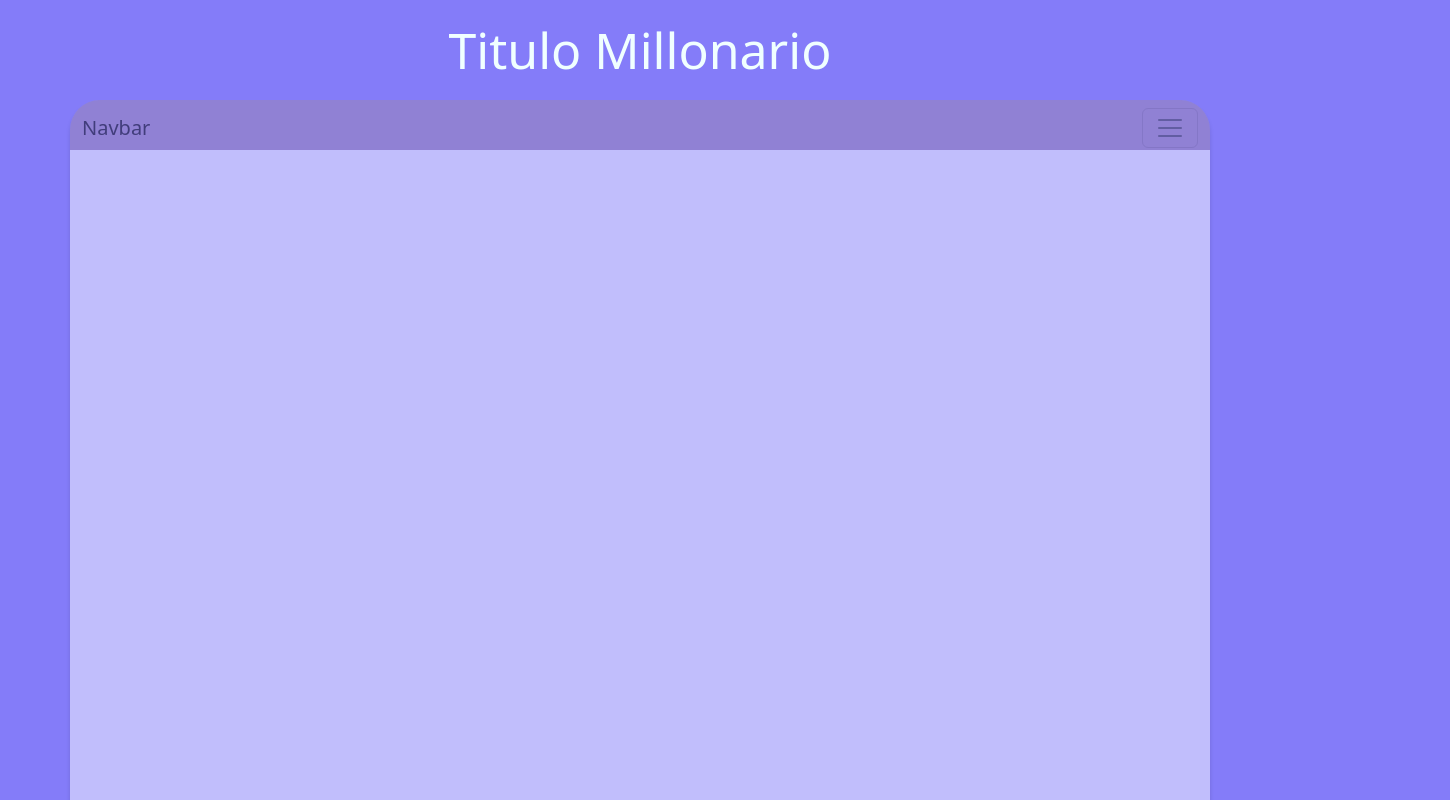
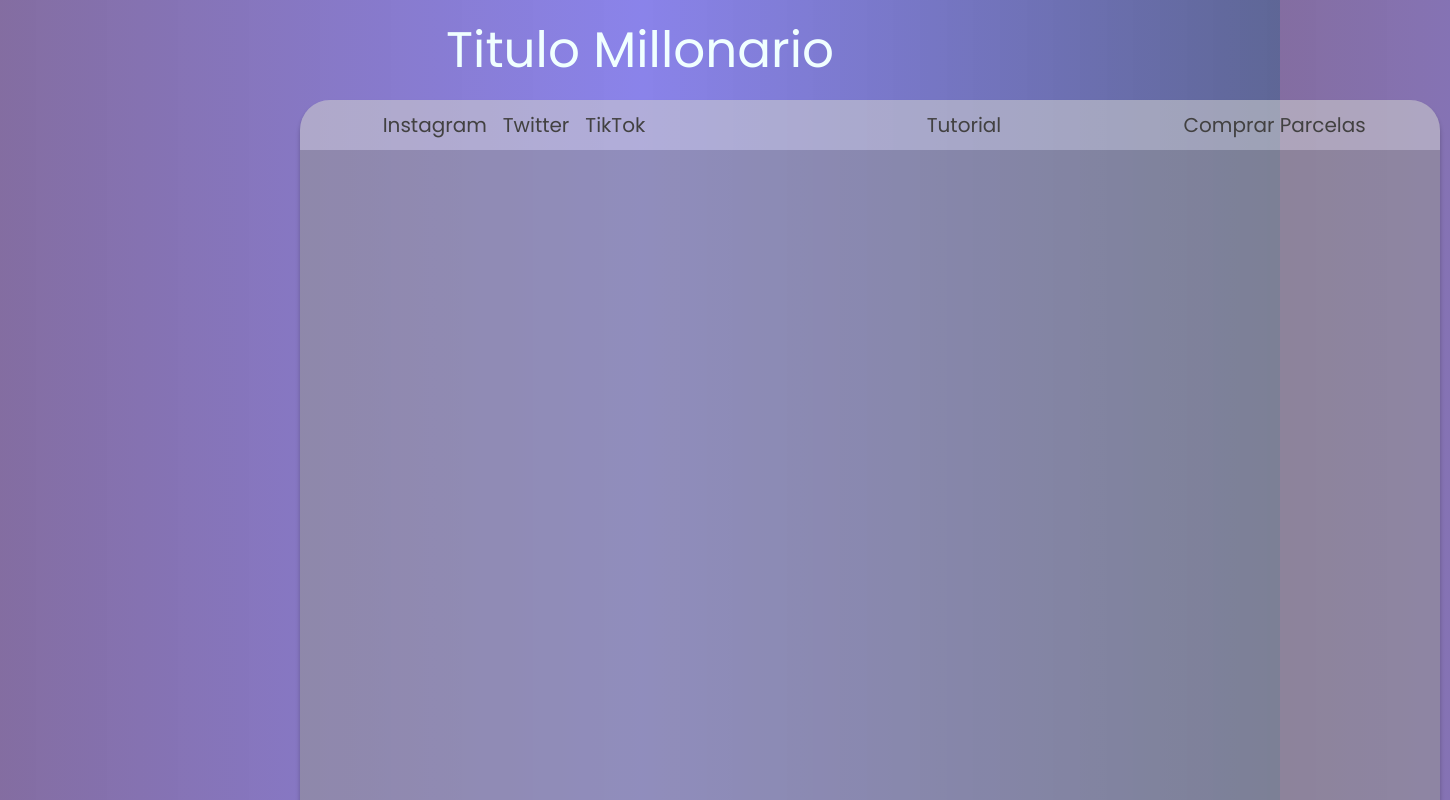
Before and after one commit to shustersworld/parcelProject, an Angular app: page / in a window 1280 px wide. Shown: the top 800 px of the page, 1450 px wide, since content can reach past the window. Built offline with nearby package versions, Linux system fonts and the light colour scheme.

Commit message:
feat: starligth y background

```diff
--- a/src/app/shared/estructura-base/estructura-base.component.html
+++ b/src/app/shared/estructura-base/estructura-base.component.html
@@ -2,32 +2,178 @@
     <h1 class="titulo">Titulo Millonario</h1>
 </div>
 <div class="principal container-xl d-block float-none">
-    <div class="header container-fluid">
+   <div class="header container-fluid">
         <nav class="navbar container-fluid navbar-collapse-none  d-block">
             <div class="barra container-fluid ">
-              <a class="navbar-brand" href="#">Navbar</a>
-              <button class="navbar-toggler" type="button" data-bs-toggle="collapse" data-bs-target="#navbarNav" aria-controls="navbarNav" aria-expanded="false" aria-label="Toggle navigation">
-                <span class="navbar-toggler-icon"></span>
-              </button>
-              <div class="collapse navbar-collapse" id="navbarNav">
-                <ul class="navbar-nav">
-                  <li class="nav-item">
-                    <a class="nav-link active" aria-current="page" href="#">Home</a>
-                  </li>
-                  <li class="nav-item">
-                    <a class="nav-link" href="#">Features</a>
-                  </li>
-                  <li class="nav-item">
-                    <a class="nav-link" href="#">Pricing</a>
-                  </li>
-                  <li class="nav-item">
-                    <a class="nav-link disabled">Disabled</a>
-                  </li>
-                </ul>
+              <div class="opciones container-sm">
+                <a class="navbar-brand" aria-current="page" href="#">Instagram</a>
+                <a class="navbar-brand" aria-current="page" href="#">Twitter</a>
+                <a class="navbar-brand" aria-current="page" href="#">TikTok</a>
+              </div>
+              <div class="tutorial container-sm">
+                <a class="navbar-brand" aria-current="page" href="#">Tutorial</a>
+              </div>
+              <div class="compra container-sm">
+                <a class="navbar-brand" aria-current="page" href="#">Comprar Parcelas</a>
               </div>
             </div>
           </nav>
     </div>
     <div class="plantilla"></div>
-    <div class="footer"> Instagram | Twitter | TikTok  | PornHub  |  Todos los derechos reservados por @mishuevos123</div>
+    <div class="footer"> Todos los derechos reservados por @mishuevos123</div>
 </div>
+<div class="starlight">
+  <div class="ligths">
+    <span style="--i:11;"></span>
+    <span style="--i:12;"></span>
+    <span style="--i:24;"></span>
+    <span style="--i:10;"></span>
+    <span style="--i:14;"></span>
+    <span style="--i:23;"></span>
+    <span style="--i:18;"></span>
+    <span style="--i:16;"></span>
+    <span style="--i:19;"></span>
+    <span style="--i:20;"></span>
+    <span style="--i:22;"></span>
+    <span style="--i:25;"></span>
+    <span style="--i:18;"></span>
+    <span style="--i:21;"></span>
+    <span style="--i:15;"></span>
+    <span style="--i:13;"></span>
+    <span style="--i:26;"></span>
+    <span style="--i:17;"></span>
+    <span style="--i:13;"></span>
+    <span style="--i:28;"></span>
+    <span style="--i:11;"></span>
+    <span style="--i:12;"></span>
+    <span style="--i:24;"></span>
+    <span style="--i:10;"></span>
+    <span style="--i:14;"></span>
+    <span style="--i:23;"></span>
+    <span style="--i:18;"></span>
+    <span style="--i:16;"></span>
+    <span style="--i:19;"></span>
+    <span style="--i:20;"></span>
+    <span style="--i:22;"></span>
+    <span style="--i:25;"></span>
+    <span style="--i:18;"></span>
+    <span style="--i:21;"></span>
+    <span style="--i:15;"></span>
+    <span style="--i:13;"></span>
+    <span style="--i:26;"></span>
+    <span style="--i:17;"></span>
+    <span style="--i:13;"></span>
+    <span style="--i:28;"></span>
+    <span style="--i:11;"></span>
+    <span style="--i:12;"></span>
+    <span style="--i:24;"></span>
+    <span style="--i:10;"></span>
+    <span style="--i:14;"></span>
+    <span style="--i:23;"></span>
+    <span style="--i:18;"></span>
+    <span style="--i:16;"></span>
+    <span style="--i:19;"></span>
+    <span style="--i:20;"></span>
+    <span style="--i:22;"></span>
+    <span style="--i:25;"></span>
+    <span style="--i:18;"></span>
+    <span style="--i:21;"></span>
+    <span style="--i:15;"></span>
+    <span style="--i:13;"></span>
+    <span style="--i:26;"></span>
+    <span style="--i:17;"></span>
+    <span style="--i:13;"></span>
+    <span style="--i:28;"></span>
+    <span style="--i:11;"></span>
+    <span style="--i:12;"></span>
+    <span style="--i:24;"></span>
+    <span style="--i:10;"></span>
+    <span style="--i:14;"></span>
+    <span style="--i:23;"></span>
+    <span style="--i:18;"></span>
+    <span style="--i:16;"></span>
+    <span style="--i:19;"></span>
+    <span style="--i:20;"></span>
+    <span style="--i:22;"></span>
+    <span style="--i:25;"></span>
+    <span style="--i:18;"></span>
+    <span style="--i:21;"></span>
+    <span style="--i:15;"></span>
+    <span style="--i:13;"></span>
+    <span style="--i:26;"></span>
+    <span style="--i:17;"></span>
+    <span style="--i:13;"></span>
+    <span style="--i:28;"></span>
+    <span style="--i:11;"></span>
+    <span style="--i:12;"></span>
+    <span style="--i:24;"></span>
+    <span style="--i:10;"></span>
+    <span style="--i:14;"></span>
+    <span style="--i:23;"></span>
+    <span style="--i:18;"></span>
+    <span style="--i:16;"></span>
+    <span style="--i:19;"></span>
+    <span style="--i:20;"></span>
+    <span style="--i:22;"></span>
+    <span style="--i:25;"></span>
+    <span style="--i:18;"></span>
+    <span style="--i:21;"></span>
+    <span style="--i:15;"></span>
+    <span style="--i:13;"></span>
+    <span style="--i:26;"></span>
+    <span style="--i:17;"></span>
+    <span style="--i:13;"></span>
+    <span style="--i:28;"></span>
+    <span style="--i:11;"></span>
+    <span style="--i:12;"></span>
+    <span style="--i:24;"></span>
+    <span style="--i:10;"></span>
+    <span style="--i:14;"></span>
+    <span style="--i:23;"></span>
+    <span style="--i:18;"></span>
+    <span style="--i:16;"></span>
+    <span style="--i:19;"></span>
+    <span style="--i:20;"></span>
+    <span style="--i:22;"></span>
+    <span style="--i:25;"></span>
+    <span style="--i:18;"></span>
+    <span style="--i:21;"></span>
+    <span style="--i:15;"></span>
+    <span style="--i:13;"></span>
+    <span style="--i:26;"></span>
+    <span style="--i:17;"></span>
+    <span style="--i:13;"></span>
+    <span style="--i:28;"></span>
+    <span style="--i:11;"></span>
+    <span style="--i:12;"></span>
+    <span style="--i:24;"></span>
+    <span style="--i:10;"></span>
+    <span style="--i:14;"></span>
+    <span style="--i:23;"></span>
+    <span style="--i:18;"></span>
+    <span style="--i:16;"></span>
+    <span style="--i:19;"></span>
+    <span style="--i:20;"></span>
+    <span style="--i:22;"></span>
+    <span style="--i:25;"></span>
+    <span style="--i:18;"></span>
+    <span style="--i:21;"></span>
+    <span style="--i:15;"></span>
+    <span style="--i:15;"></span>
+    <span style="--i:13;"></span>
+    <span style="--i:26;"></span>
+    <span style="--i:17;"></span>
+    <span style="--i:13;"></span>
+    <span style="--i:28;"></span>
+    <span style="--i:11;"></span>
+    <span style="--i:12;"></span>
+    <span style="--i:24;"></span>
+    <span style="--i:10;"></span>
+    <span style="--i:14;"></span>
+    <span style="--i:23;"></span>
+    <span style="--i:18;"></span>
+    <span style="--i:16;"></span>
+    <span style="--i:19;"></span>
+    <span style="--i:20;"></span>
+  </div>
+</div>
--- a/src/app/shared/estructura-base/estructura-base.component.scss
+++ b/src/app/shared/estructura-base/estructura-base.component.scss
@@ -10,9 +10,9 @@
 }
 
 .principal{
-    position: relative;
-    background: rgba(217, 217, 217, 0.5);
-    opacity: 0.5;
+    position: absolute;
+    background: rgba(217, 217, 217, 0.363);
+    margin-left: 300px;
     box-shadow: 0px 4px 4px rgba(0, 0, 0, 0.25);
     height: 800px;
     top: 100px;
@@ -25,26 +25,28 @@
     height: 50px;
     border-radius: 30px 30px 0px 0px;
     margin-left: -12px;
-
 }
 
 .navbar{
     position: absolute;
     width: 100%;
-    background-color: rgba(117, 56, 56, 0.322);
+    background-color: rgba(197, 195, 195, 0.322);
     height: 50px;
     border-radius: 30px 30px 0px 0px;
     margin-left: -12px;
+    bottom: 0px;
+    padding: 10px;
 }
 
-// color centro
+
 .barra{
+    position: absolute;
     background-color: rgba(0, 0, 0, 0);
 }
 
 .plantilla{
     position: absolute;
-    background-color: rgb(255, 255, 255);
+    background-color: rgba(83, 83, 83, 0.274);
     width: 100%;
     height: 720px;
     top: 50px;
@@ -53,7 +55,7 @@
 
 .footer{
     position: absolute;
-    background-color: rgba(117, 56, 56, 0.322);
+    background-color: rgba(197, 195, 195, 0.322);
     box-shadow: 0px 4px 4px rgba(0, 0, 0, 0.25);
     height: 30px;
     width: 100%;
@@ -63,3 +65,90 @@
     text-align: center;
     padding: 2px;
 }
+
+.opciones{
+    position: absolute;
+    background-color: rgba(0, 0, 0, 0);
+    text-align: center;
+    padding: 0px;
+    top: 0px;
+    margin-left: 50px;
+    height: 40px;
+    width: 300px;
+    float: left;
+}
+
+.tutorial{
+    position: relative;
+    background-color: rgba(0, 0, 0, 0);
+    text-align: center;
+    padding: 0px;
+    top: 0px;
+    margin-left: 500px;
+    height: 40px;
+    width: 300px;
+    float: left;
+}
+
+.compra{
+    position: relative;
+    background-color: rgba(0, 0, 0, 0);
+    text-align: center;
+    padding: 0px;
+    top: 0px;
+    height: 40px;
+    width: 300px;
+    float: left;
+}
+
+.navbar-brand{
+ color: rgb(66, 65, 65);
+}
+
+#navbarNav{
+    position: relative;
+}
+
+
+//fondo starlights
+.starlight{
+   position: relative;
+   width: 100%;
+   height: 100vh;
+   overflow: hidden;
+}
+
+.ligths{
+    position: relative;
+    display: flex;
+}
+
+.bubbles span
+{
+    position: relative;
+    width: 5px;
+    height: 5px;
+    background: #deeff3;
+    margin: 0 4px;
+    border-radius: 50%;
+    box-shadow: 0 0 0 2px #4fc3dc44, 0 0 50px #4fc3dc, 0 0 100px #4fc3dc;
+    animation: animate 5s linear infinite;
+    animation-duration: calc(500s / var(--i));
+}
+.bubbles span:nth-child(even)
+{
+    background: #f1d4ea;
+    box-shadow: 0 0 0 2px #f8a7e4,
+    0 0 50px #ee97d8, 0 0 100px #ee97d8;
+}
+@keyframes animate
+{
+    0%
+    {
+        transform: translateY(100vh) scale(0);
+    }
+    90%
+    {
+        transform: translateY(-10vh) scale(1);
+    }
+}
--- a/src/index.html
+++ b/src/index.html
@@ -7,6 +7,9 @@
   <meta name="viewport" content="width=device-width, initial-scale=1">
   <link href="https://cdn.jsdelivr.net/npm/bootstrap@5.3.0-alpha1/dist/css/bootstrap.min.css" rel="stylesheet" integrity="sha384-GLhlTQ8iRABdZLl6O3oVMWSktQOp6b7In1Zl3/Jr59b6EGGoI1aFkw7cmDA6j6gD" crossorigin="anonymous">
   <link rel="icon" type="image/x-icon" href="favicon.ico">
+  <style>
+    @import url('https://fonts.googleapis.com/css2?family=Poppins:wght@200;300;400&display=swap');
+  </style>
 </head>
 <body>
   <app-root></app-root>
--- a/src/styles.scss
+++ b/src/styles.scss
@@ -1,4 +1,8 @@
 /* You can add global styles to this file, and also import other style files */
 body{
-    background-color: #6b61f8d3;
+    width: 100%;
+    height:100%;
+    background-repeat: no-repeat;
+    background: linear-gradient(90deg, rgba(41, 2, 92, 0.575), rgba(39, 26, 216, 0.541), rgba(2, 15, 90, 0.637));
+    font-family: 'Poppins', sans-serif;
 }
```
